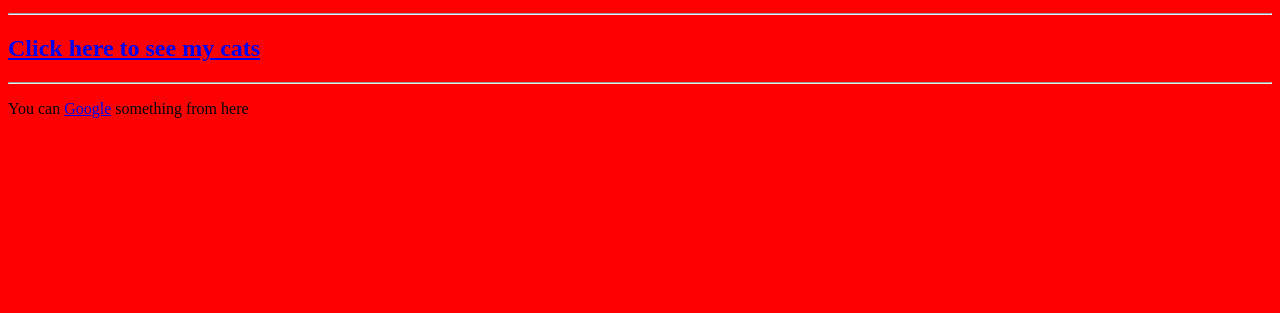
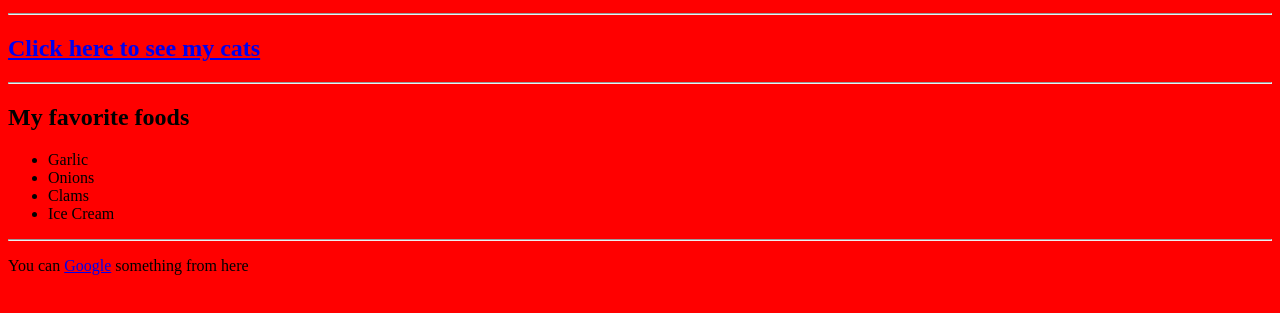
Before and after one commit to ChristianS10/csp2021, a plain HTML site: page index.html in a window 1280 px wide. Shown: the part 87-400 px from the top of the page. Drawn offline with Linux system fonts and the light colour scheme.

Commit message:
Update index.html

```diff
--- a/index.html
+++ b/index.html
@@ -6,6 +6,14 @@
     <hr>
     <h2><a href="cats.html">Click here to see my cats</a></h2>
     <hr>
+    <h2>My favorite foods</h2>
+    <ul>
+      <li>Garlic</li>
+      <li>Onions</li>
+      <li>Clams</li>
+      <li>Ice Cream</li>
+    </ul>
+    <hr>
     <p>You can <a href="https://wwww.google.com">Google</a> something from here </P>
   </body>
 </html>
```
